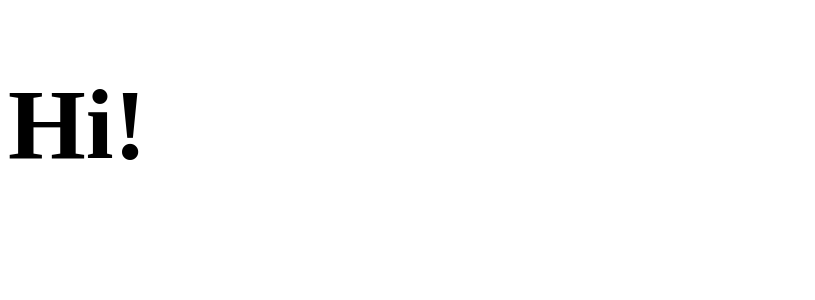
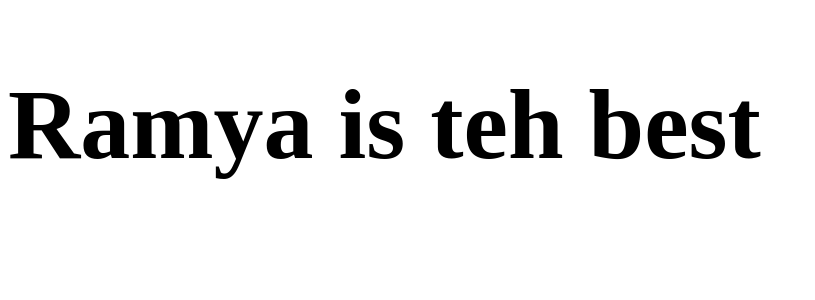
Before and after one commit to RamyaaU/React-JS-Masterclass, a React (Create React App) app in the folder taskmate/: page / in a window 1280 px wide. Shown: the top 300 px of the page, without its empty margins (0-815 px from the left). Built offline with nearby package versions, Linux system fonts and the light colour scheme.

Commit message:
simple jsx code rendering

```diff
--- a/taskmate/src/App.js
+++ b/taskmate/src/App.js
@@ -7,12 +7,49 @@
 //     )
 // }
 
-//second way \
-const App = () =>
-    {
-        return (
-            <h1>Hi!</h1>
-        )
-    }
+// //second way \
+// const App = () =>
+//     {
+//         return (
+//             <h1>Hi!</h1>
+//         )
+//     }
 
-export default App;
+// export default App;
+
+// //function based component
+// import React from 'react'
+
+// export default function App() {
+//   return (
+//     <div>
+
+//     </div>
+//   )
+// }
+
+//arrow function component
+// import React from 'react'
+
+// const App = () => {
+//   return (
+//     <div>
+
+//     </div>
+//   )
+// }
+
+// export default App
+
+//class based component
+import React, { Component } from 'react'
+
+export default class App extends Component {
+  render() {
+    return (
+      <div>
+        <h1>Ramya is teh best</h1>
+      </div>
+    )
+  }
+}
```
